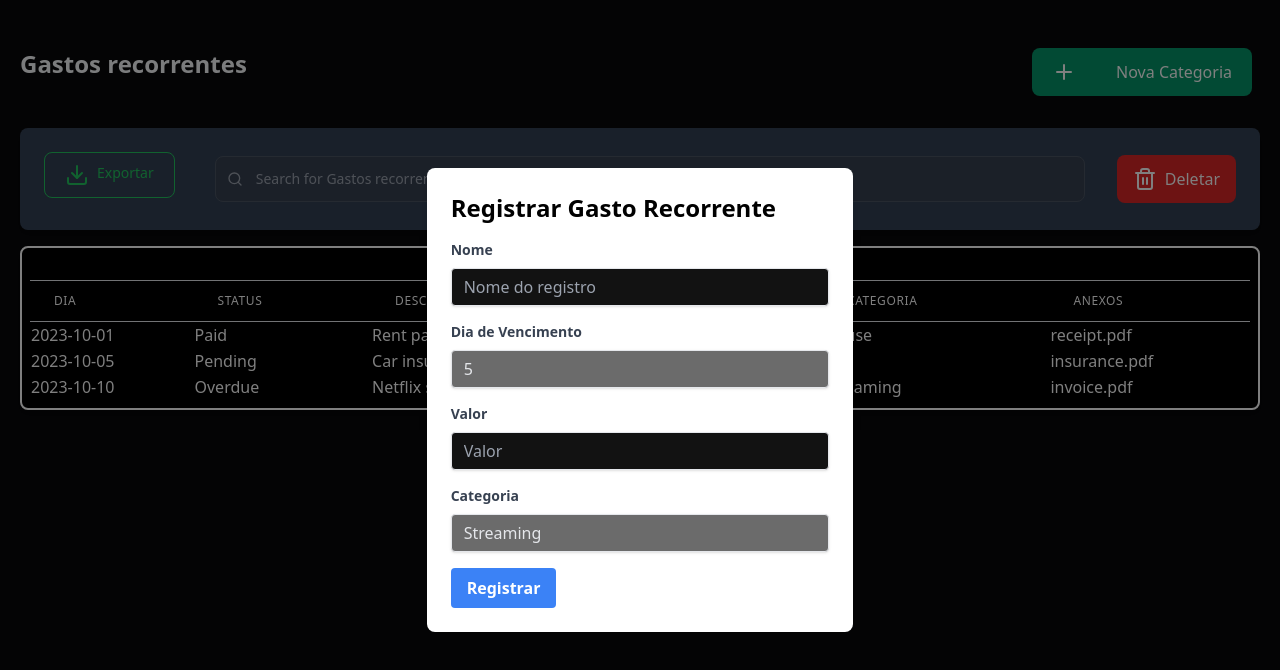
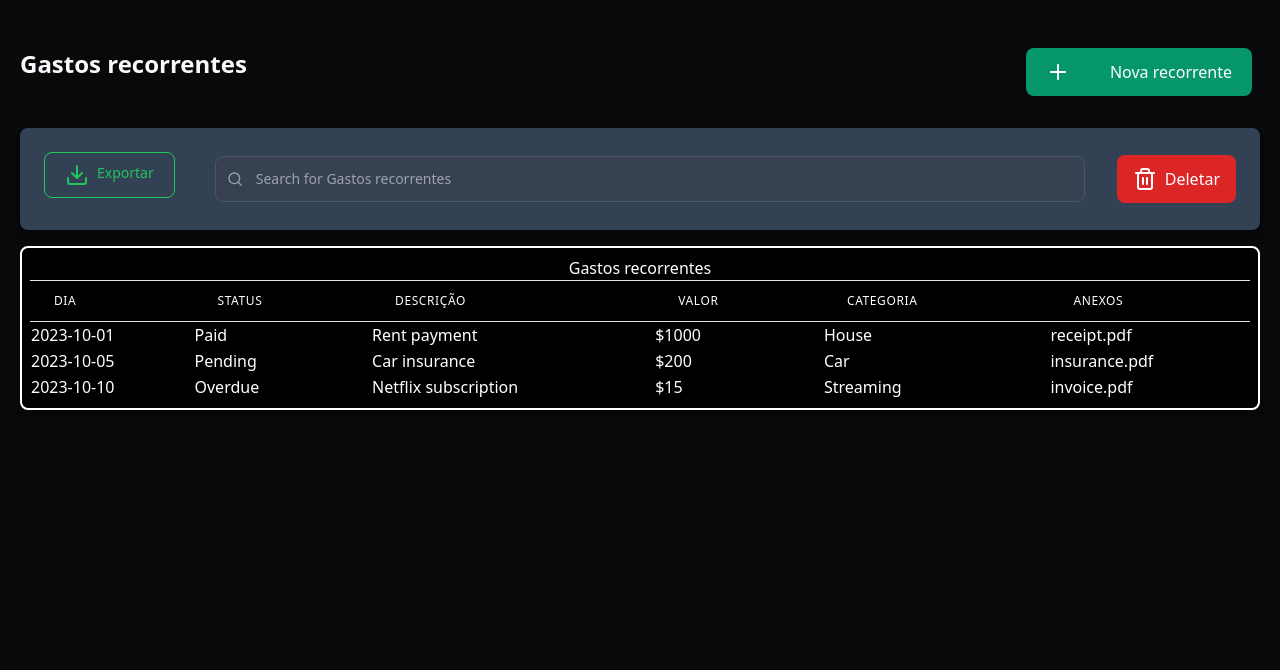
Before and after one commit to Fulozz/controle-financeiro, a Next.js app: page /recorrentes in a window 1280 px wide. Shown: the top 670 px of the page. Built offline with nearby package versions, Linux system fonts and the light colour scheme.

Commit message:
Refactor Modal and PageHeader components to manage modal state; update integration in recorrentes page

```diff
--- a/src/app/(front-end)/recorrentes/page.jsx
+++ b/src/app/(front-end)/recorrentes/page.jsx
@@ -1,5 +1,5 @@
 "use client"
-import React from 'react'
+import React, { useState }from 'react'
 
 import DataTable from '@/common/DataTable';
 import { useSidebar } from '@/hooks/useSidebar';
@@ -7,23 +7,22 @@ import TableActions from '@/common/TableActions';
 import PageHeader from '@/common/PageHeader';
 import Modal from '@/common/Modal';
 const page = () => {
-
+  const [ isOpen, setIsOpen ] = useState(false)
   const {isActive} = useSidebar()
-  const href = "/dashboard/categories/new";
-  const linkTitle = "Nova Categoria";
+  const linkTitle = "Nova recorrente";
   const heading = "Gastos recorrentes"
   return (
     <>
     <div className={`  justify-center ${isActive === false ? "px-0" : "pl-[270px] pt-2"}`}>
       <div className="px-5">
         <div className="py-4">
-          <PageHeader href={href} linkTitle={linkTitle} heading={heading} />
-          <TableActions title="Gastos recorrentes" />
+          <PageHeader linkTitle={linkTitle} heading={heading} isOpen={isOpen} setIsOpen={setIsOpen}/>
+          <TableActions title="Gastos recorrentes"  />
         </div>
         <DataTable />
       </div>
     </div>
-    <Modal />
+    { isOpen && (<Modal isOpen={isOpen} setIsOpen={setIsOpen}/>)}
     </>
   )
 }
--- a/src/common/Modal.jsx
+++ b/src/common/Modal.jsx
@@ -1,7 +1,7 @@
 import React from 'react';
 import { useForm } from 'react-hook-form';
 
-const Modal = () => {
+const Modal = ({isOpen, setIsOpen}) => {
     const { register, handleSubmit, formState: { errors } } = useForm();
 
     const onSubmit = data => {
@@ -9,7 +9,15 @@ const Modal = () => {
     };
 
     return (
-        <div className="bg-black bg-opacity-50 fixed inset-0 z-50 flex justify-center items-center">
+        <>
+
+        {isOpen === true && (
+            <div
+            onClick={()=> setIsOpen(false)}
+            className="fixed inset-0 z-50 bg-black/50" // Adjust opacity as needed
+            />
+        )}
+        <div className="fixed inset-0 z-50 flex justify-center items-center">
             <div className="bg-white p-6 rounded-lg shadow-lg w-1/3">
                 <h2 className="text-2xl text-white dark:text-black font-bold mb-4">Registrar Gasto Recorrente</h2>
                 <form onSubmit={handleSubmit(onSubmit)}>
@@ -72,17 +80,24 @@ const Modal = () => {
                         </select>
                         {errors.categoria && <span className="text-red-500 text-sm">Este campo é obrigatório</span>}
                     </div>
-                    <div className="flex items-center justify-between">
+                    <div className="flex justify-between ml-2">
+                        <div
+                        onClick={() => setIsOpen(false)}
+                        className="text-white bg-red-500 hover:bg-red-700 font-bold py-2 px-4 rounded"
+                        >
+                        Sair
+                        </div>
                         <button
-                            className="bg-blue-500 hover:bg-blue-700 text-white font-bold py-2 px-4 rounded focus:outline-none focus:shadow-outline"
-                            type="submit"
+                        type="submit"
+                        className="bg-blue-500 hover:bg-blue-700 text-white font-bold py-2 px-8 rounded"
                         >
-                            Registrar
+                        Enviar
                         </button>
                     </div>
                 </form>
             </div>
         </div>
+        </>
     );
 };
 
--- a/src/common/PageHeader.jsx
+++ b/src/common/PageHeader.jsx
@@ -2,9 +2,10 @@ import Heading from "./Heading";
 import Link from "next/link";
 import React from "react";
 import { Plus } from "lucide-react";
-const PageHeader = ({ heading, linkTitle }) => {
+const PageHeader = ({ heading, linkTitle, isOpen, setIsOpen }) => {
+
   return (
-    <div className="flex justify-between py-8">
+    <div onClick={()=>setIsOpen(true)} className="flex justify-between py-8">
       <Heading title={heading} />
       <span
         className="space-x-10 text-white bg-emerald-600 hover:bg-emerald-600/90 focus:ring-4 focus:outline-none focus:ring-emerald-600/50 font-medium rounded-lg text-md px-5 py-3 text-center inline-flex items-center dark:focus:ring-emerald-600/55 me-2"
```
